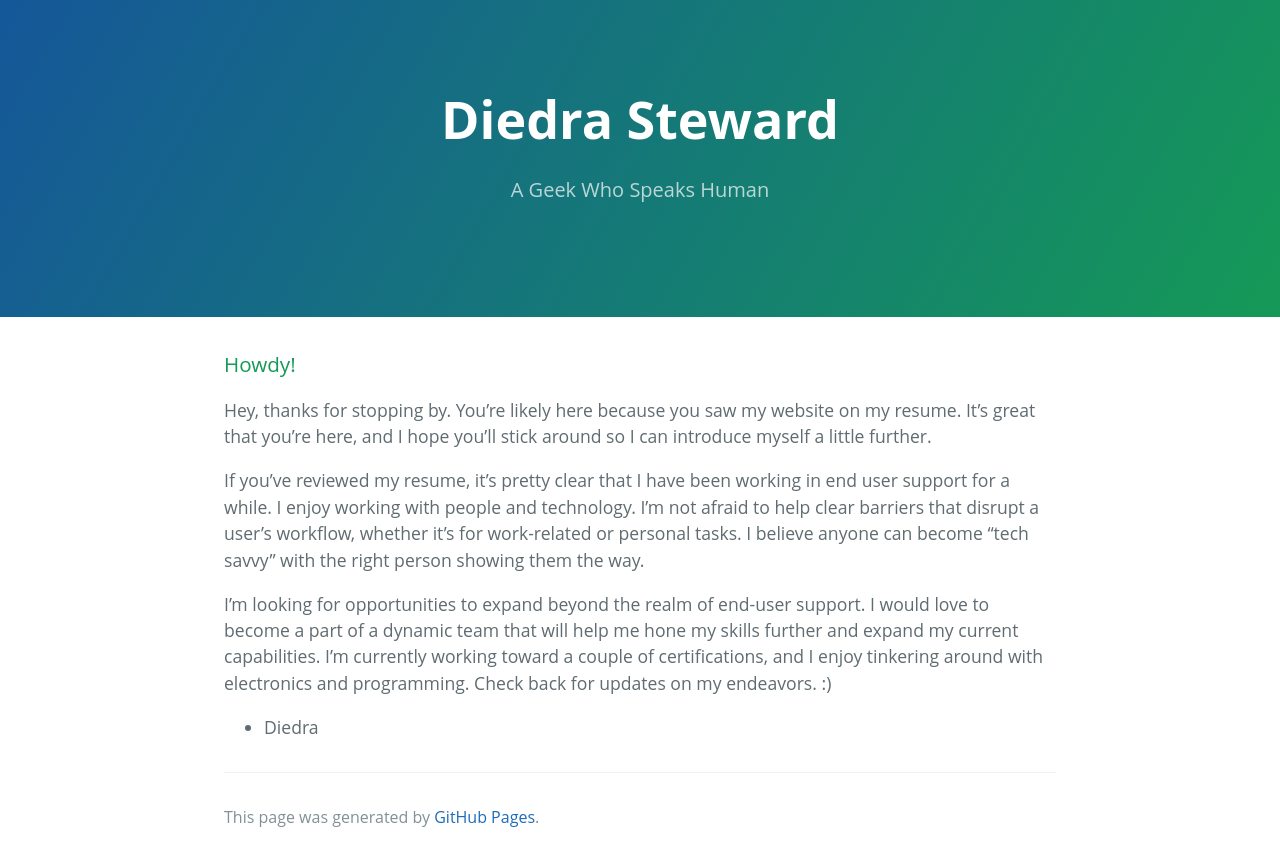
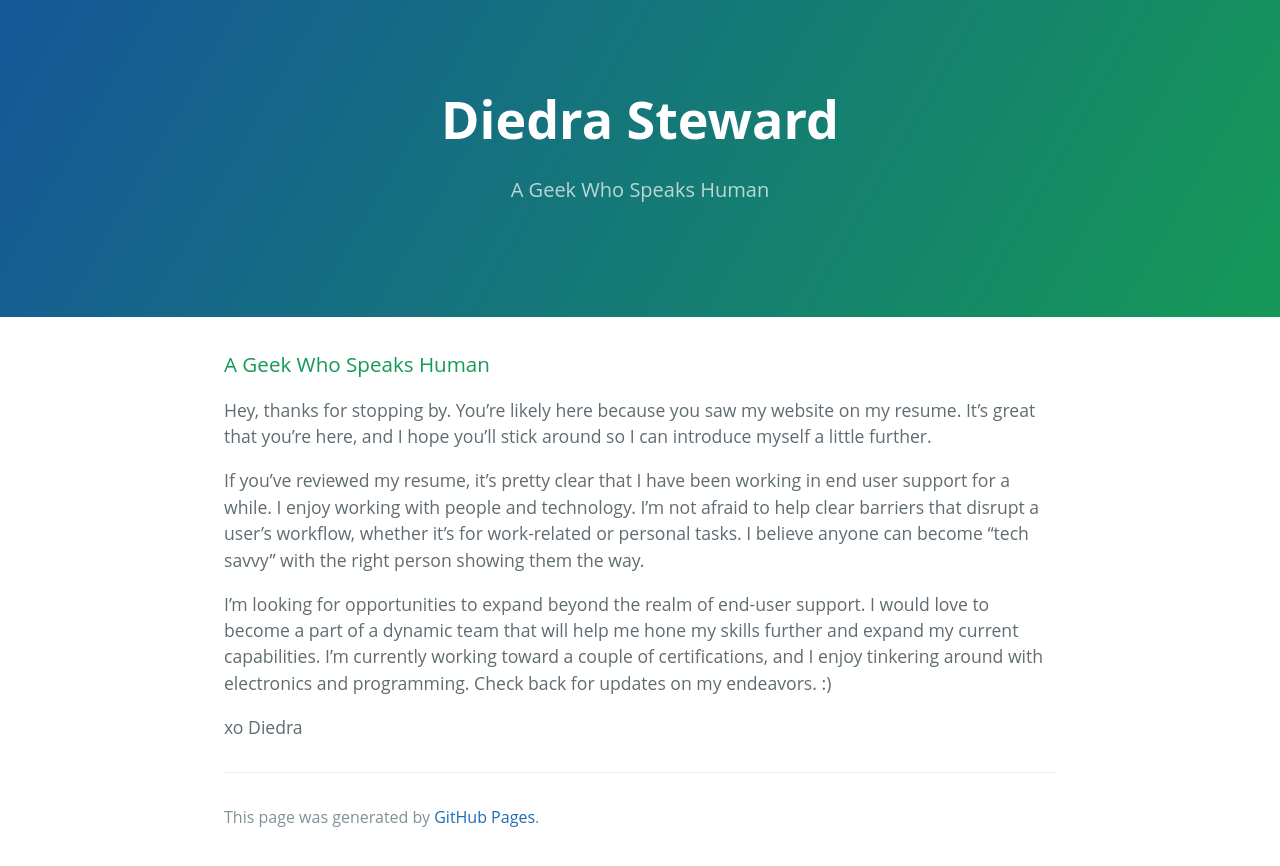
Before and after one commit to punkyit/punkyit.github.io, a Jekyll site: the page built from index.md, in a window 1280 px wide. Shown: the top 866 px of the page. Built offline with Jekyll 4.4.1, drawn with Linux system fonts in a browser that asks for light colours; some web fonts are replaced; our own code applies the rules of GitHub Pages for plain Markdown files.

Commit message:
Update index.md

```diff
--- a/index.md
+++ b/index.md
@@ -3,7 +3,7 @@ layout: default
 ---
 
 
-### Howdy!
+### A Geek Who Speaks Human
 
 Hey, thanks for stopping by. You're likely here because you saw my website on my resume. It's great that you're here, and I hope you'll stick around so I can introduce myself a little further.
 
@@ -12,4 +12,4 @@ If you've reviewed my resume, it's pretty clear that I have been working in end
 I'm looking for opportunities to expand beyond the realm of end-user support. I would love to become a part of a dynamic team that will help me hone my skills further and expand my current capabilities. I'm currently working toward a couple of certifications, and I enjoy tinkering around with electronics and programming. Check back for updates on my endeavors. :)
 
 
-  - Diedra
+ xo Diedra
```
